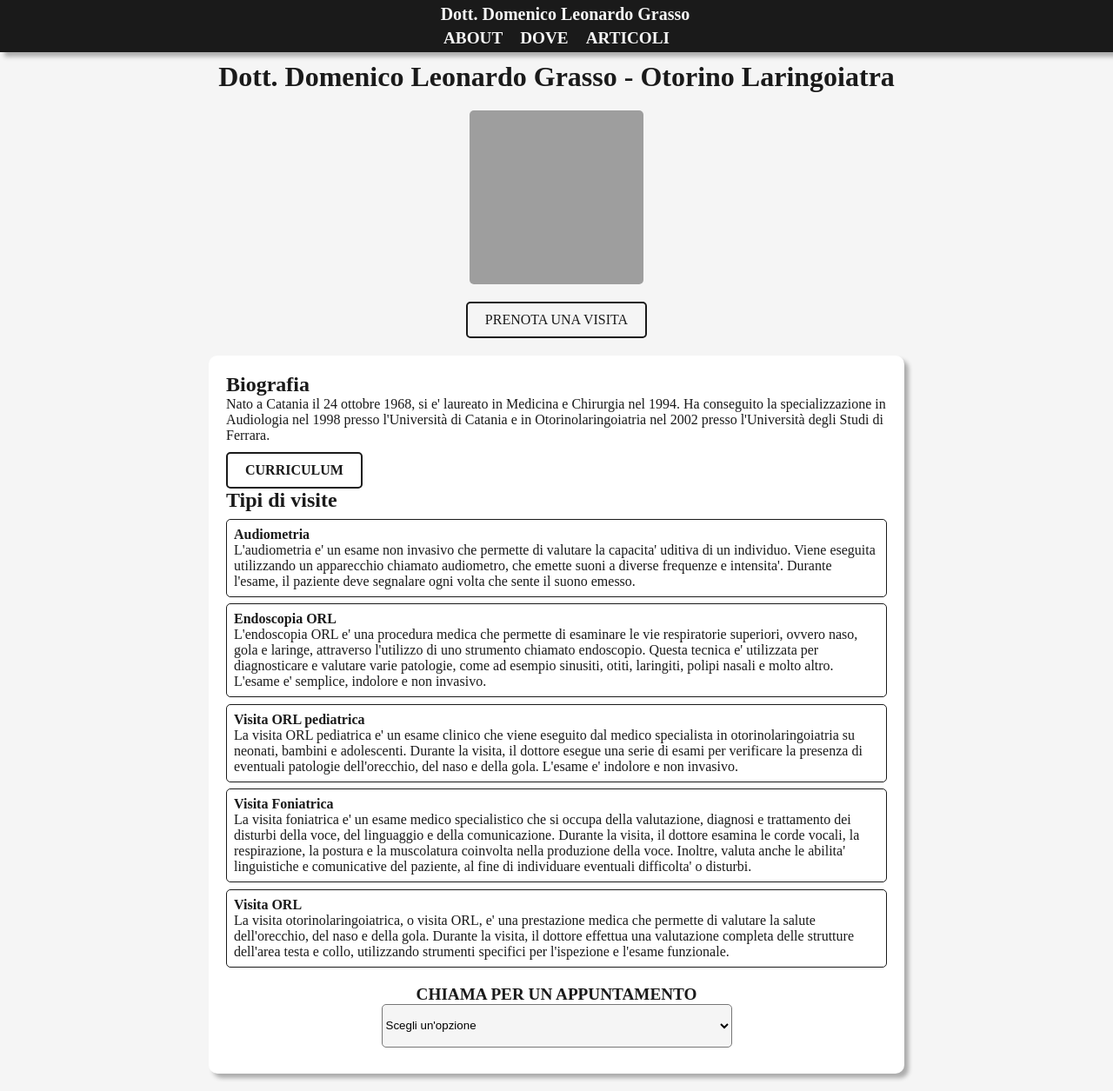
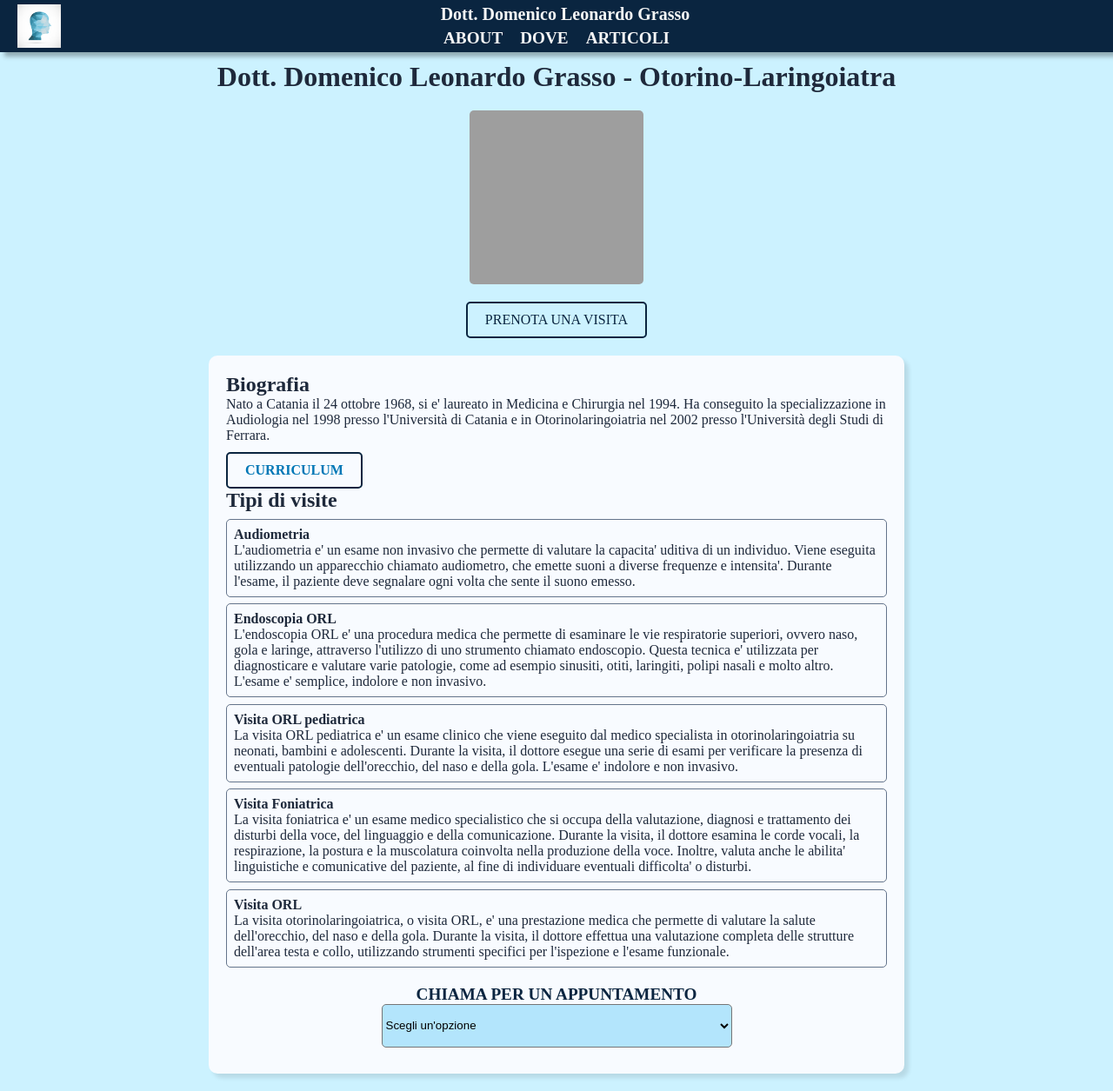
Before and after one commit to ffedericograsso/portfolioDottGrasso, a PHP site: page / in a window 1280 px wide. Shown: the whole page at 87% size. Run offline with PHP 8.4, Linux system fonts and the light colour scheme; grey boxes are pictures that could not be loaded.

Commit message:
cambio colori

```diff
--- a/articoli.php
+++ b/articoli.php
@@ -11,9 +11,7 @@
     <meta name="viewport" content="width=device-width, initial-scale=1.0">
 </head>
 <body>
-    <div class="header">
-            <?php require_once("header.php"); ?>
-    </div>
+    <?php require_once("header.php"); ?>
     <div class="title">
         <h1>ARTICOLI</h1>
     </div>
--- a/css/styles.css
+++ b/css/styles.css
@@ -3,15 +3,16 @@
     padding:0;
     box-sizing: border-box;
 }
+
 body{
     font-family: 'Times New Roman', Times, serif;
-    background-color: #F5F5F5;
-    color:#1A1A1A;
+    background-color: #CCF2FF;
+    color: #1E293B;
     font-size: calc(1.8rem,calc(7vw+1rem),5rem);
 }
 
 .header{
-    background-color: #1A1A1A;
+    background-color: #0A2540;
     color: #F5F5F5;
     height: 60px;
     font-size: larger;
@@ -21,6 +22,17 @@ body{
     align-items: center;
     justify-content: center;
     position: sticky;
+}
+
+
+#logo{
+    position: absolute;
+    left: 20px;
+    top: 50%;
+    transform: translateY(-50%); /* mantiene il logo verticalmente centrato */
+    height: 50px;
+    margin: 0;
+    order: 0;
 }
 
 .links{
@@ -39,27 +51,28 @@ body{
     font-weight: bold;
     margin-left: 20px;
     font-size: 20px;
+    color: #F5F5F5;
 }
 
 .content{
     max-width: 800px;
     margin: 20px auto 20px auto;
     padding: 20px;
-    background-color: #FFFFFF;
+    background-color: #F8FBFF;
     border-radius: 10px;
-    box-shadow: 5px 5px 5px rgba(0,0,0,0.3);
+    box-shadow: 5px 5px 5px rgba(0,0,0,0.1);
+    color: #1E293B;
 }
 
 .content a,.contentTable a,.contentContact a{
     text-decoration: none;
-    color: #1A1A1A;
+    color: #0077B6;
     font-weight: bold;
 }
 
 .header a:hover{
-    text-decoration: none;
-    background-color: #F5F5F5;
-    color:#1A1A1A;
+    background-color: #0077B6;
+    color:#F5F5F5;
     padding: 5px;
     border-radius: 5px;
 }
@@ -85,17 +98,19 @@ body{
     display: inline-block;
     margin-top: 10px;
     padding: 10px 20px;
-    border: 2px solid #1A1A1A;
+    border: 2px solid #0A2540;
     border-radius: 5px;
+    color: #0A2540;
+    background-color: transparent;
 }
 
 .cv:hover{
-    background-color: #1A1A1A;
-    color: #F5F5F5;
+    background-color: #0A2540;
+    color: #CCF2FF;
 }
 
 .tableArticle tr{
-    border:1px solid #1A1A1A;
+    border:1px solid #64748B;
     display: flex;
     flex-direction: column;
     align-items: center;
@@ -108,7 +123,7 @@ table {
     max-width: 650px;
     border-radius: 30px;
     overflow: hidden;
-    border: 1px solid #1A1A1A;
+    border: 1px solid #64748B;
     margin: 0 auto;
 }
 
@@ -124,7 +139,7 @@ table {
 
 thead{
     color:#F5F5F5;
-    background-color: #1A1A1A;
+    background-color: #0A2540;
     height: 50px;
 }
 
@@ -161,11 +176,12 @@ th{
 #menu{
     border-radius: 5px;
     height: 50px;
-    background-color: #F5F5F5;
+    background-color: #B3E5FC;
 }
 
 #menu:hover{
     cursor: pointer;
+    background-color: #A2DDF7;
 }
 
 .hidden{
@@ -187,35 +203,36 @@ textarea{
 .tipiVisita{
     margin:1% 0;
     padding: min(0.5em,5%);
-    border:1px solid #1A1A1A;
+    border:1px solid #64748B;
     border-radius: 5px;
     font-size: calc(7rem,calc(10vw+1),8rem);
 }
 
 #bottoneTitolo{
     appearance: none;
-    background-color: #F5F5F5;
+    background-color: #0077B6;
     border:0px;
     cursor: pointer;
     font-weight: bold;
     font-size: larger;
+    color: #F5F5F5;
 }
 
 .title a{
     text-decoration: none;
-    border: 2px solid #1A1A1A;
+    border: 2px solid #0A2540;
     padding: 10px 20px;
     border-radius: 5px;
-    color: #1A1A1A;
+    color: #0A2540;
 }
 
 .title a:hover{
-    background-color: #1A1A1A;
+    background-color: #0A2540;
     color: #F5F5F5;
 }
 
 #bottoneTitolo:hover{
-    background-color: #1A1A1A;
+    background-color: #005F73;
     color: #F5F5F5;
     padding: 5px;
     border-radius: 5px;
@@ -226,4 +243,5 @@ textarea{
     font-weight: bold;
     font-size: larger;
     text-align: center;
+    color: #0A2540;
 }
--- a/functions/modulo.php
+++ b/functions/modulo.php
@@ -1,6 +1,4 @@
 <?php
-/*header("Access-Control-Allow-Origin: *");
-header("Access-Control-Allow-Headers: *");*/
 ob_start();
 session_start();
 $db = mysqli_connect("localhost","root","","articolipapa");
--- a/header.php
+++ b/header.php
@@ -1,3 +1,5 @@
+<div class="header">
+    <img src="img/testaPapa.png" alt="Logo" id="logo">
     <div class="name">
         <p class="doctor-name">Dott. Domenico Leonardo Grasso</p>
     </div>
@@ -11,3 +13,4 @@
             }
         ?>
     </div>
+</div>
--- a/index.php
+++ b/index.php
@@ -7,11 +7,9 @@
      </head>
    <body>
 
-        <div class="header">
-            <?php require_once("header.php"); ?>
-        </div>
+        <?php require_once("header.php"); ?>
         <div class="title">
-            <h1>Dott. Domenico Leonardo Grasso - Otorino Laringoiatra</h1>
+            <h1>Dott. Domenico Leonardo Grasso - Otorino-Laringoiatra</h1>
             <img src="https://cittasalute.it/wp-content/uploads/2023/01/grasso-1.jpg" alt="fotoProfilo" id="fotoProfilo">
             <a href="#contattiTitolo" class="button">PRENOTA UNA VISITA</a>
             <?php
--- a/informazioniArticolo.php
+++ b/informazioniArticolo.php
@@ -8,9 +8,7 @@
 
    </head>
    <body>
-        <div class="header">
-            <?php require_once("header.php"); ?>
-        </div>
+        <?php require_once("header.php"); ?>
         <div id="title">
         </div>
         <div id="content">
--- a/inserisciArticolo.php
+++ b/inserisciArticolo.php
@@ -6,7 +6,7 @@
     <link rel="stylesheet" href="css/styles.css">
 </head>
 <body>
-    <div class = 'header'> <?php require_once("header.php"); ?> </div>
+    <?php require_once("header.php"); ?>
     <div class="content">
     <form action="dbArticolo.php" method="post" enctype="multipart/form-data">
         <p>Inserisci titolo</p>
--- a/location.php
+++ b/location.php
@@ -7,9 +7,7 @@
 
    </head>
    <body>
-        <div class="header">
-            <?php require_once("header.php"); ?>
-        </div>
+        <?php require_once("header.php"); ?>
         <div class="title">
             <h1>DOVE PUOI TROVARMI</h1>
         </div>
--- a/login.php
+++ b/login.php
@@ -6,7 +6,7 @@
     <link rel="stylesheet" href="css/styles.css">
 </head>
 <body>
-    <div class = 'header'> <?php require_once("header.php"); ?> </div>
+    <?php require_once("header.php"); ?>
     <div class="content">
     <form action="controllaCredenziali.php"  method="post">
         <p>Inserisci nome</p>
```
Also changed, not shown: img/testaPapa.png (added). Lines whose indentation alone changed are shown as unchanged.
